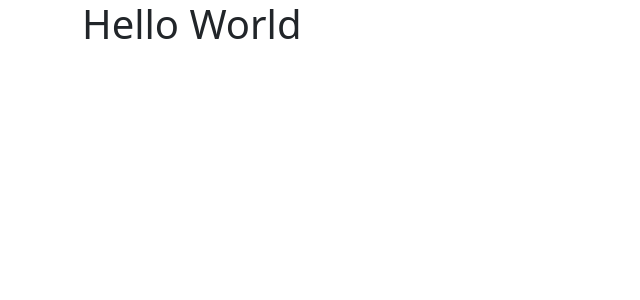
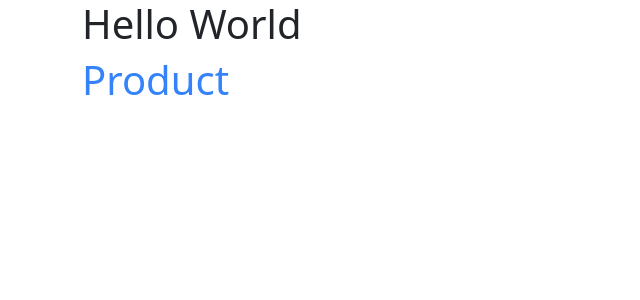
Before and after one commit to alejandro-lopez561/credit-card-payment-checkout, a Vue app: page / in a window 1280 px wide. Shown: the top 300 px of the page, without its empty margins (0-640 px from the left). Built offline with nearby package versions, Linux system fonts and the light colour scheme.

Commit message:
initial components setup

```diff
--- a/src/App.vue
+++ b/src/App.vue
@@ -1,9 +1,11 @@
 <script setup>
 import Home from './views/Home.vue'
+import Product from './components/Product.vue'
 </script>
 
 <template>
   <Home />
+  <Product />
 </template>
 
 <style scoped>
--- /dev/null
+++ b/src/components/Product.vue
@@ -0,0 +1,17 @@
+<template>
+  <div class="product">
+    <div class="container">
+      <h1>Product</h1>
+    </div>
+  </div>
+</template>
+
+<script>
+export default {
+
+}
+</script>
+
+<style lang="scss" scoped>
+  @import '../sass/components/product.scss';
+</style>
--- /dev/null
+++ b/src/sass/components/product.scss
@@ -0,0 +1,5 @@
+.product {
+  h1 {
+    color: $blue;
+  }
+}
```
Also changed, not shown: src/components/CreditCard.vue (added, +13 -0 lines), src/components/FinalStatus.vue (added, +13 -0 lines), src/components/Summary.vue (added, +13 -0 lines), src/sass/components/credit-card.scss (added), src/sass/components/final-status.scss (added), src/sass/components/summary.scss (added), src/store/store.js (added).
